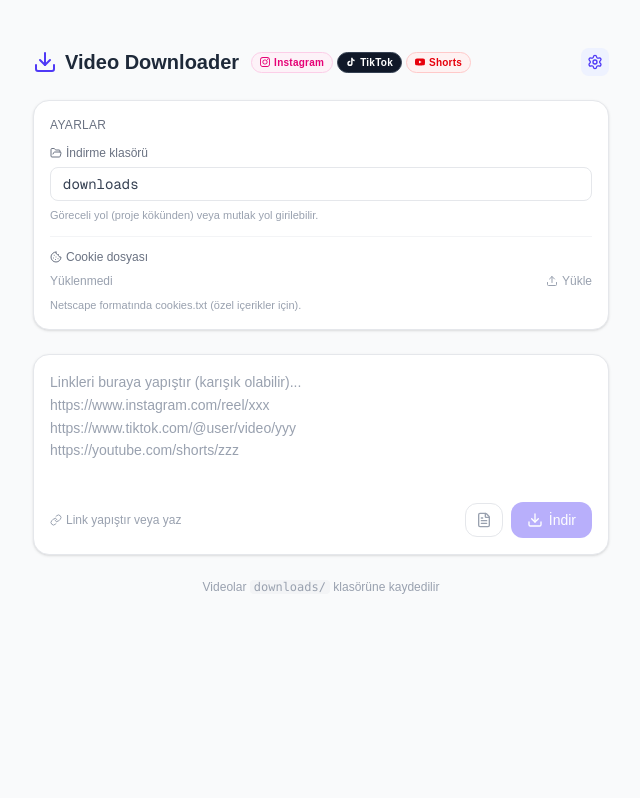
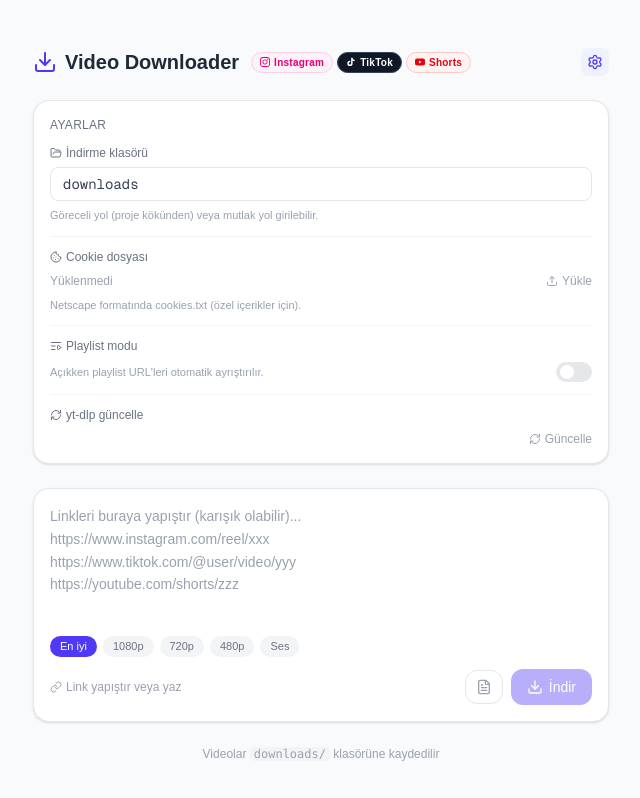
Before and after one commit to mahmuthanb/video-downloader, a Next.js app: page / in a window 1280 px wide. Both pictures are taken after a click on the button 914 px from the left and 62 px from the top of the page. Shown: the top 798 px of the page, without its empty margins (319-959 px from the left). Built offline with nearby package versions, Linux system fonts and the light colour scheme.

Commit message:
feat: format/quality selector, playlist support, yt-dlp update button

```diff
--- a/app/api/download/route.ts
+++ b/app/api/download/route.ts
@@ -29,9 +29,18 @@
   return "İndirme başarısız. Link geçerli mi?";
 }
 
+const FORMAT_ARGS: Record<string, string[]> = {
+  best: ["--format", "bestvideo+bestaudio/best", "--merge-output-format", "mp4"],
+  "1080p": ["--format", "bestvideo[height<=1080]+bestaudio/best[height<=1080]", "--merge-output-format", "mp4"],
+  "720p": ["--format", "bestvideo[height<=720]+bestaudio/best[height<=720]", "--merge-output-format", "mp4"],
+  "480p": ["--format", "bestvideo[height<=480]+bestaudio/best[height<=480]", "--merge-output-format", "mp4"],
+  audio: ["--format", "bestaudio/best", "--extract-audio", "--audio-format", "mp3"],
+};
+
 export async function GET(request: NextRequest) {
   const url = request.nextUrl.searchParams.get("url");
   const dir = request.nextUrl.searchParams.get("dir") || "downloads";
+  const format = request.nextUrl.searchParams.get("format") || "best";
 
   if (!url) {
     return new Response("Missing url", { status: 400 });
@@ -53,13 +62,12 @@
         );
       };
 
+      const formatArgs = FORMAT_ARGS[format] ?? FORMAT_ARGS.best;
+
       const ytdlpArgs = [
         "--output",
         `${outputDir}/%(uploader)s_%(id)s.%(ext)s`,
-        "--format",
-        "bestvideo+bestaudio/best",
-        "--merge-output-format",
-        "mp4",
+        ...formatArgs,
         "--no-playlist",
         "--newline",
       ];
@@ -112,6 +120,12 @@
           send("progress", { progress: 99, speed: "", eta: "merging..." });
         }
 
+        // ExtractAudio output — final .mp3 filename
+        const extractMatch = line.match(/\[ExtractAudio\] Destination: (.+)/);
+        if (extractMatch) {
+          mergedFilename = path.basename(extractMatch[1].trim());
+        }
+
         // Already-downloaded single file (no merge needed)
         const alreadyMatch = line.match(/\[download\] (.+) has already been downloaded/);
         if (alreadyMatch) {
--- /dev/null
+++ b/app/api/playlist/route.ts
@@ -0,0 +1,54 @@
+import { spawn } from "child_process";
+import { NextRequest } from "next/server";
+
+const extendedPath = ["/opt/homebrew/bin", "/usr/local/bin", process.env.PATH ?? ""].join(":");
+
+export async function GET(request: NextRequest) {
+  const url = request.nextUrl.searchParams.get("url");
+  if (!url) return new Response("Missing url", { status: 400 });
+
+  return new Promise<Response>((resolve) => {
+    const timeout = setTimeout(() => {
+      proc.kill();
+      resolve(new Response("Timeout", { status: 504 }));
+    }, 30_000);
+
+    let output = "";
+
+    const proc = spawn(
+      "yt-dlp",
+      ["--flat-playlist", "--dump-single-json", "--no-warnings", url],
+      { env: { ...process.env, PATH: extendedPath } }
+    );
+
+    proc.stdout.on("data", (chunk: Buffer) => { output += chunk.toString(); });
+
+    proc.on("close", (code) => {
+      clearTimeout(timeout);
+      if (code !== 0 || !output) {
+        resolve(new Response("Failed", { status: 422 }));
+        return;
+      }
+      try {
+        const json = JSON.parse(output);
+        if (json._type === "playlist" && Array.isArray(json.entries)) {
+          const entries = json.entries.map((e: Record<string, unknown>) => ({
+            url: (e.webpage_url ?? e.url) as string,
+            title: (e.title as string) ?? null,
+            thumbnail: (e.thumbnail as string) ?? null,
+          })).filter((e: { url: string }) => !!e.url);
+          resolve(Response.json({ type: "playlist", title: json.title ?? null, entries }));
+        } else {
+          // Single video
+          resolve(Response.json({
+            type: "video",
+            title: json.title ?? null,
+            entries: [{ url: (json.webpage_url ?? url) as string, title: (json.title as string) ?? null, thumbnail: (json.thumbnail as string) ?? null }],
+          }));
+        }
+      } catch {
+        resolve(new Response("Parse error", { status: 500 }));
+      }
+    });
+  });
+}
--- a/app/page.tsx
+++ b/app/page.tsx
@@ -1,10 +1,11 @@
 "use client";
 
 import { useState, useCallback, useEffect, useRef } from "react";
-import { CheckCircle, XCircle, Loader2, Download, Link, Trash2, RotateCcw, X, Settings, FolderOpen, Cookie, Upload, FileText } from "lucide-react";
+import { CheckCircle, XCircle, Loader2, Download, Link, Trash2, RotateCcw, X, Settings, FolderOpen, Cookie, Upload, FileText, RefreshCw, ListVideo } from "lucide-react";
 
 type Status = "waiting" | "downloading" | "done" | "error";
 type Platform = "instagram" | "tiktok" | "youtube";
+type Format = "best" | "1080p" | "720p" | "480p" | "audio";
 
 interface DownloadItem {
   id: string;
@@ -20,7 +21,16 @@
   title?: string;
   tags?: string[];
   uploader?: string;
+  format?: Format;
 }
+
+const FORMAT_LABELS: Record<Format, string> = {
+  best: "En iyi",
+  "1080p": "1080p",
+  "720p": "720p",
+  "480p": "480p",
+  audio: "Ses",
+};
 
 function buildTags(meta: {
   tags?: string[];
@@ -66,7 +76,7 @@
   },
   {
     platform: "youtube",
-    regex: /https?:\/\/(?:www\.)?(?:youtube\.com\/shorts\/|youtu\.be\/)[^\s"'<>\n]+/g,
+    regex: /https?:\/\/(?:www\.)?(?:youtube\.com\/(?:shorts|watch|playlist)[^\s"'<>\n]*|youtu\.be\/[^\s"'<>\n]+)/g,
   },
 ];
 
@@ -201,6 +211,14 @@
   const [showSettings, setShowSettings] = useState(false);
   const [activeTag, setActiveTag] = useState<string | null>(null);
   const [cookieLoaded, setCookieLoaded] = useState(false);
+  const [selectedFormat, setSelectedFormat] = useState<Format>("best");
+  const [playlistMode, setPlaylistMode] = useState(() => {
+    if (typeof window === "undefined") return false;
+    return localStorage.getItem("vd_playlistMode") === "true";
+  });
+  const [isEnumerating, setIsEnumerating] = useState(false);
+  const [ytdlpUpdating, setYtdlpUpdating] = useState(false);
+  const [ytdlpUpdateResult, setYtdlpUpdateResult] = useState<string | null>(null);
   const cookieInputRef = useRef<HTMLInputElement>(null);
   const batchInputRef = useRef<HTMLInputElement>(null);
   const [outputDir, setOutputDir] = useState(() => {
@@ -237,6 +255,10 @@
   }, [outputDir]);
 
   useEffect(() => {
+    localStorage.setItem("vd_playlistMode", String(playlistMode));
+  }, [playlistMode]);
+
+  useEffect(() => {
     fetch("/api/cookies").then((r) => r.json()).then((d) => setCookieLoaded(d.loaded));
   }, []);
 
@@ -257,7 +279,7 @@
   const startDownload = useCallback(
     (item: DownloadItem) => {
       const es = new EventSource(
-        `/api/download?url=${encodeURIComponent(item.url)}&dir=${encodeURIComponent(outputDir)}`
+        `/api/download?url=${encodeURIComponent(item.url)}&dir=${encodeURIComponent(outputDir)}&format=${item.format ?? "best"}`
       );
       esRefs.current.set(item.id, es);
 
@@ -313,18 +335,55 @@
     pending.slice(0, slots).forEach(startDownload);
   }, [items, startDownload]);
 
-  const handleAdd = () => {
+  const handleAdd = async () => {
     if (detected.length === 0) return;
 
     const existingUrls = new Set(items.map((d) => d.url));
-    const newItems: DownloadItem[] = detected
-      .filter(({ url }) => !existingUrls.has(url))
-      .map(({ url, platform }) => ({
+    const toProcess = detected.filter(({ url }) => !existingUrls.has(url));
+    if (toProcess.length === 0) return;
+
+    let urlsToAdd: { url: string; platform: Platform; title?: string; thumbnail?: string }[];
+
+    if (playlistMode) {
+      setIsEnumerating(true);
+      const results = await Promise.all(
+        toProcess.map(async ({ url, platform }) => {
+          try {
+            const r = await fetch(`/api/playlist?url=${encodeURIComponent(url)}`);
+            if (!r.ok) return [{ url, platform }];
+            const data = await r.json();
+            return (data.entries as { url: string; title?: string; thumbnail?: string }[]).map((e) => ({
+              url: e.url,
+              platform,
+              title: e.title ?? undefined,
+              thumbnail: e.thumbnail ?? undefined,
+            }));
+          } catch {
+            return [{ url, platform }];
+          }
+        })
+      );
+      setIsEnumerating(false);
+      // Flatten and deduplicate
+      const seen = new Set(Array.from(existingUrls));
+      urlsToAdd = results.flat().filter(({ url }) => {
+        if (seen.has(url)) return false;
+        seen.add(url);
+        return true;
+      });
+    } else {
+      urlsToAdd = toProcess.map(({ url, platform }) => ({ url, platform }));
+    }
+
+    const newItems: DownloadItem[] = urlsToAdd.map(({ url, platform, title, thumbnail }) => ({
       id: crypto.randomUUID(),
       url,
       platform,
       status: "waiting",
       progress: 0,
+      format: selectedFormat,
+      ...(title ? { title } : {}),
+      ...(thumbnail ? { thumbnail } : {}),
     }));
 
     if (newItems.length === 0) return;
@@ -332,15 +391,16 @@
     setItems((prev) => [...prev, ...newItems]);
     setInput("");
 
-    // Fetch metadata in background for each new item
+    // Fetch metadata in background for items missing it
     newItems.forEach((item) => {
+      if (item.title && item.thumbnail) return;
       fetch(`/api/meta?url=${encodeURIComponent(item.url)}`)
         .then((r) => r.ok ? r.json() : null)
         .then((meta) => {
           if (!meta) return;
           update(item.id, {
-            thumbnail: meta.thumbnail ?? undefined,
-            title: meta.title ?? undefined,
+            thumbnail: item.thumbnail ?? meta.thumbnail ?? undefined,
+            title: item.title ?? meta.title ?? undefined,
             uploader: meta.uploader ?? undefined,
             tags: buildTags(meta, item.platform),
           });
@@ -349,8 +409,23 @@
     });
   };
 
+  const handleUpdateYtdlp = async () => {
+    setYtdlpUpdating(true);
+    setYtdlpUpdateResult(null);
+    try {
+      const r = await fetch("/api/update-ytdlp", { method: "POST" });
+      const d = await r.json();
+      const firstLine = (d.output as string).split("\n").find((l: string) => l.trim()) ?? "";
+      setYtdlpUpdateResult(d.success ? (firstLine || "Güncellendi") : "Hata oluştu");
+    } catch {
+      setYtdlpUpdateResult("Bağlantı hatası");
+    } finally {
+      setYtdlpUpdating(false);
+    }
+  };
+
   const handleKeyDown = (e: React.KeyboardEvent<HTMLTextAreaElement>) => {
-    if ((e.metaKey || e.ctrlKey) && e.key === "Enter") handleAdd();
+    if ((e.metaKey || e.ctrlKey) && e.key === "Enter") void handleAdd();
   };
 
   const retryItem = useCallback(
@@ -496,6 +571,50 @@
                 Netscape formatında cookies.txt (özel içerikler için).
               </p>
             </div>
+
+            <div className="border-t border-gray-100 pt-3 mt-3 space-y-2">
+              <span className="text-xs text-gray-500 flex items-center gap-1">
+                <ListVideo className="w-3 h-3" />
+                Playlist modu
+              </span>
+              <div className="flex items-center justify-between">
+                <p className="text-[11px] text-gray-400">
+                  Açıkken playlist URL'leri otomatik ayrıştırılır.
+                </p>
+                <button
+                  onClick={() => setPlaylistMode((v) => !v)}
+                  className={`relative inline-flex h-5 w-9 items-center rounded-full transition-colors ${
+                    playlistMode ? "bg-indigo-600" : "bg-gray-200"
+                  }`}
+                >
+                  <span
+                    className={`inline-block h-3.5 w-3.5 transform rounded-full bg-white transition-transform ${
+                      playlistMode ? "translate-x-4" : "translate-x-1"
+                    }`}
+                  />
+                </button>
+              </div>
+            </div>
+
+            <div className="border-t border-gray-100 pt-3 mt-3 space-y-2">
+              <span className="text-xs text-gray-500 flex items-center gap-1">
+                <RefreshCw className="w-3 h-3" />
+                yt-dlp güncelle
+              </span>
+              <div className="flex items-center justify-between gap-2">
+                {ytdlpUpdateResult && (
+                  <p className="text-[11px] text-gray-500 truncate flex-1">{ytdlpUpdateResult}</p>
+                )}
+                <button
+                  onClick={handleUpdateYtdlp}
+                  disabled={ytdlpUpdating}
+                  className="flex items-center gap-1 text-xs text-gray-400 hover:text-indigo-600 disabled:opacity-40 disabled:cursor-not-allowed transition-colors ml-auto shrink-0"
+                >
+                  <RefreshCw className={`w-3 h-3 ${ytdlpUpdating ? "animate-spin" : ""}`} />
+                  {ytdlpUpdating ? "Güncelleniyor..." : "Güncelle"}
+                </button>
+              </div>
+            </div>
           </div>
         )}
 
@@ -510,6 +629,23 @@
             }
             className="w-full h-28 resize-none text-sm text-gray-700 placeholder:text-gray-400 outline-none leading-relaxed"
           />
+          {/* Format selector */}
+          <div className="flex items-center gap-1.5 flex-wrap">
+            {(Object.keys(FORMAT_LABELS) as Format[]).map((f) => (
+              <button
+                key={f}
+                onClick={() => setSelectedFormat(f)}
+                className={`px-2.5 py-0.5 rounded-full text-[11px] font-medium transition-colors ${
+                  selectedFormat === f
+                    ? "bg-indigo-600 text-white"
+                    : "bg-gray-100 text-gray-500 hover:bg-gray-200"
+                }`}
+              >
+                {FORMAT_LABELS[f]}
+              </button>
+            ))}
+          </div>
+
           <div className="flex items-center justify-between">
             <span className="text-xs text-gray-400 flex items-center gap-1">
               <Link className="w-3 h-3" />
@@ -531,12 +667,16 @@
                 <FileText className="w-4 h-4" />
               </button>
               <button
-                onClick={handleAdd}
-                disabled={foundCount === 0}
+                onClick={() => void handleAdd()}
+                disabled={foundCount === 0 || isEnumerating}
                 className="flex items-center gap-1.5 px-4 py-2 bg-indigo-600 hover:bg-indigo-700 disabled:opacity-40 disabled:cursor-not-allowed text-white text-sm font-medium rounded-xl transition-colors"
               >
+                {isEnumerating ? (
+                  <Loader2 className="w-4 h-4 animate-spin" />
+                ) : (
                   <Download className="w-4 h-4" />
-                İndir {foundCount > 1 ? `(${foundCount})` : ""}
+                )}
+                {isEnumerating ? "Ayrıştırılıyor..." : `İndir ${foundCount > 1 ? `(${foundCount})` : ""}`}
               </button>
             </div>
           </div>
```
Also changed, not shown: app/api/update-ytdlp/route.ts (added, +22 -0 lines). Lines whose indentation alone changed are shown as unchanged.
